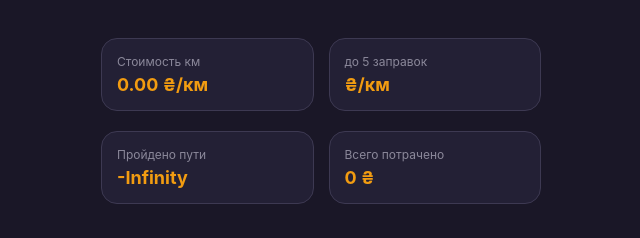
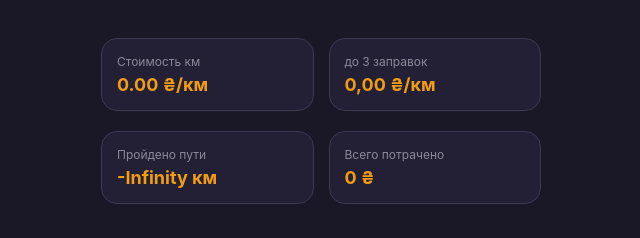
Before and after one commit to DmitryZatonsky/gluttonous_car, a React (Vite) app: page /gluttonous_car/statistics in a window 1280 px wide. Shown: the part 433-671 px from the top of the page, without its empty margins (319-959 px from the left). Built offline with nearby package versions, Linux system fonts and the light colour scheme.

Commit message:
fix toFixed

```diff
--- a/src/pages/Statistics.jsx
+++ b/src/pages/Statistics.jsx
@@ -1,21 +1,28 @@
-import { useState, useEffect } from 'react';
-import { getExpenses } from '../utils/storage';
-import { PieChart, Pie, Cell, ResponsiveContainer, Tooltip } from 'recharts';
+import { useState, useEffect } from "react";
+import { getExpenses } from "../utils/storage";
+import { PieChart, Pie, Cell, ResponsiveContainer, Tooltip } from "recharts";
 
 // Цвета для секторов диаграммы
-const COLORS = ['#d9008d', '#f29c11', '#4caf50', '#00bcd4', '#9c27b0', '#ff5722'];
+const COLORS = [
+  "#d9008d",
+  "#f29c11",
+  "#4caf50",
+  "#00bcd4",
+  "#9c27b0",
+  "#ff5722",
+];
 
 export default function Statistics() {
   const [data, setData] = useState([]);
   const [total, setTotal] = useState(0);
   const expenses = getExpenses();
-  const sortExpenses = expenses.sort((a, b) => new Date(b.date) - new Date(a.date));
+  const sortExpenses = expenses.sort((a, b) => new Date(b.date) - new Date(a.date),);
   const totalSum = expenses.reduce((sum, item) => sum + item.amount, 0).toFixed(0); // общая сумма
-  const mileages = expenses.map(e => e.mileage).filter(m => m > 0);
+  const mileages = expenses.map((e) => e.mileage).filter((m) => m > 0);
   const maxMileage = Math.max(...mileages);
   const minMileage = Math.min(...mileages);
   const totalDistance = maxMileage - minMileage; // общий пробег
-  const costPerKm = totalDistance ? (totalSum / totalDistance).toFixed(2) : 0; // стоимость километра всего
+  const costPerKm = totalDistance ? (totalSum / totalDistance).toFixed(2) : "0.00"; // стоимость километра всего
 
   useEffect(() => {
     const expenses = getExpenses();
@@ -27,7 +34,7 @@ export default function Statistics() {
 
     // 2. Группируем по категориям для диаграммы
     const chartData = expenses.reduce((acc, item) => {
-      const existing = acc.find(c => c.name === item.category);
+      const existing = acc.find((c) => c.name === item.category);
       if (existing) {
         existing.value += item.amount;
       } else {
@@ -39,10 +46,11 @@ export default function Statistics() {
     setData(chartData); // для рендеринга массива категорий и сумм
   }, []);
 
-  // средняя стоимость за км от 2 до 5 последних заправок
-  const calcFuelExpense = expenses => {
-    const r = expenses.reduce((acc, e) => {
-      if (e.category !== "Топливо" || acc.count >= 5) return acc;
+  // средняя стоимость за км от 2 до 3 последних заправок
+  const calcFuelExpense = (expenses) => {
+    const r = expenses.reduce(
+      (acc, e) => {
+        if (e.category !== "Топливо" || acc.count >= 3) return acc;
 
         acc.sum += e.amount;
         acc.minMileage = Math.min(acc.minMileage, e.mileage);
@@ -50,18 +58,18 @@ export default function Statistics() {
         acc.count++;
 
         return acc;
-    }, {
+      },
+      {
         sum: 0,
         minMileage: Infinity,
         maxMileage: -Infinity,
-      count: 0
-    });
+        count: 0,
+      },
+    );
 
-    if (r.count < 2) return null;
-
+    if (r.count < 2) return "0,00";
     const distance = r.maxMileage - r.minMileage;
-
-    return distance ? (r.sum / distance).toFixed(2) : null;
+    return distance ? r.sum / distance : "0,00";
   };
 
   const fuelExpense = calcFuelExpense(sortExpenses); // грн/км расход топлива
@@ -71,7 +79,10 @@ export default function Statistics() {
       <h2 className="page-title">Статистика</h2>
 
       <div className="stats-card">
-        <div className="chart-container" style={{ width: '100%', height: 300, position: 'relative' }}>
+        <div
+          className="chart-container"
+          style={{ width: "100%", height: 300, position: "relative" }}
+        >
           <ResponsiveContainer width="100%" height={300}>
             <PieChart>
               <Pie
@@ -82,12 +93,21 @@ export default function Statistics() {
                 dataKey="value"
               >
                 {data.map((entry, index) => (
-                  <Cell key={`cell-${index}`} fill={COLORS[index % COLORS.length]} stroke="none" />
+                  <Cell
+                    key={`cell-${index}`}
+                    fill={COLORS[index % COLORS.length]}
+                    stroke="none"
+                  />
                 ))}
               </Pie>
               <Tooltip
-                contentStyle={{ backgroundColor: '#232035', border: 'none', borderRadius: '8px', color: '#fff' }}
-                itemStyle={{ color: '#fff' }}
+                contentStyle={{
+                  backgroundColor: "#232035",
+                  border: "none",
+                  borderRadius: "8px",
+                  color: "#fff",
+                }}
+                itemStyle={{ color: "#fff" }}
               />
             </PieChart>
           </ResponsiveContainer>
@@ -105,7 +125,10 @@ export default function Statistics() {
         {data.map((entry, index) => (
           <div key={entry.name} className="legend-item">
             <div className="legend-info">
-              <span className="dot" style={{ backgroundColor: COLORS[index % COLORS.length] }}></span>
+              <span
+                className="dot"
+                style={{ backgroundColor: COLORS[index % COLORS.length] }}
+              ></span>
               <span className="label">{entry.name}</span>
             </div>
             <span className="value">{entry.value.toLocaleString()} ₴</span>
@@ -121,7 +144,7 @@ export default function Statistics() {
           {/* {console.log(stats.costPerKm)}; */}
         </div>
         <div className="stat-box">
-          <span className="stat-label">до 5 заправок</span>
+          <span className="stat-label">до 3 заправок</span>
           <span className="stat-value">{fuelExpense} ₴/км</span>
           {/* {console.log(expenses)} */}
         </div>
@@ -130,13 +153,11 @@ export default function Statistics() {
       <div className="stats-grid">
         <div className="stat-box">
           <span className="stat-label">Пройдено пути</span>
-          <span className="stat-value">{totalDistance}</span>
+          <span className="stat-value">{totalDistance} км</span>
         </div>
         <div className="stat-box">
           <span className="stat-label">Всего потрачено</span>
-          <span className="stat-value">
-            {totalSum} ₴
-          </span>
+          <span className="stat-value">{totalSum} ₴</span>
         </div>
       </div>
     </div>
```
Lines whose indentation alone changed are shown as unchanged.
